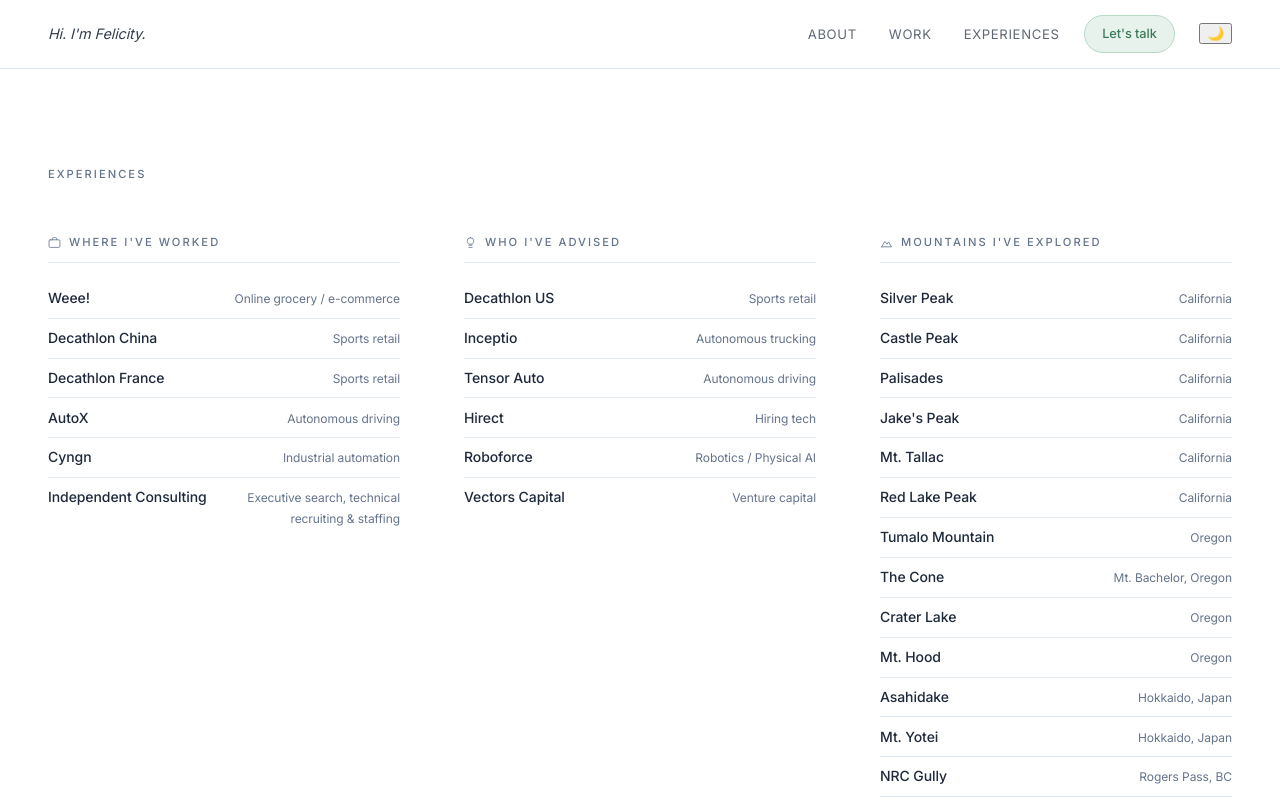
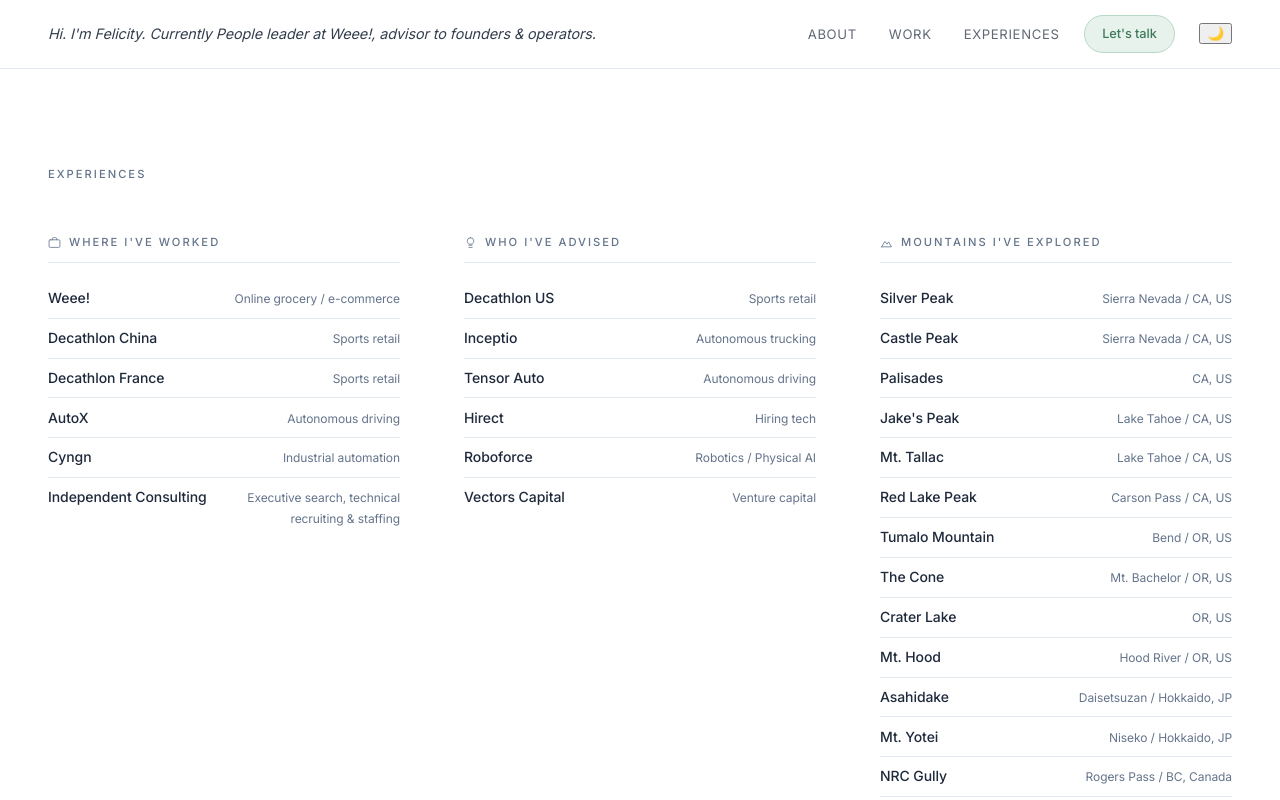
Before and after one commit to fel-nobot/feiweb, a Next.js app: page /story in a window 1280 px wide. Shown: the top 800 px of the page. Built offline with nearby package versions, Linux system fonts and the light colour scheme.

Commit message:
Updated nav greeting, mountain locations with verified format

```diff
--- a/app/page.tsx
+++ b/app/page.tsx
@@ -53,7 +53,7 @@ export default function HomePage() {
       <header className={`header${scrolled ? " header--scrolled" : ""}`}>
         <div className="container">
           <nav className="navwrap">
-            <Link href="/" className="nav-greeting">Hi. I'm Felicity — people, growth & the decisions that matter.</Link>
+            <Link href="/" className="nav-greeting">Hi. I'm Felicity. Currently People leader at Weee!, advisor to founders & operators.</Link>
             <div className="nav-right">
               <div className="nav-links">
                 <Link className="navlink" href="#about">About</Link>
--- a/app/story/page.tsx
+++ b/app/story/page.tsx
@@ -22,21 +22,21 @@ const advised = [
 ];
 
 const mountains = [
-  { name: "Silver Peak", loc: "California" },
-  { name: "Castle Peak", loc: "California" },
-  { name: "Palisades", loc: "California" },
-  { name: "Jake's Peak", loc: "California" },
-  { name: "Mt. Tallac", loc: "California" },
-  { name: "Red Lake Peak", loc: "California" },
-  { name: "Tumalo Mountain", loc: "Oregon" },
-  { name: "The Cone", loc: "Mt. Bachelor, Oregon" },
-  { name: "Crater Lake", loc: "Oregon" },
-  { name: "Mt. Hood", loc: "Oregon" },
-  { name: "Asahidake", loc: "Hokkaido, Japan" },
-  { name: "Mt. Yotei", loc: "Hokkaido, Japan" },
-  { name: "NRC Gully", loc: "Rogers Pass, BC" },
-  { name: "Ross Peak", loc: "BC, Canada" },
-  { name: "Mt. Shasta", loc: "California" },
+  { name: "Silver Peak", loc: "Sierra Nevada / CA, US" },
+  { name: "Castle Peak", loc: "Sierra Nevada / CA, US" },
+  { name: "Palisades", loc: "CA, US" },
+  { name: "Jake's Peak", loc: "Lake Tahoe / CA, US" },
+  { name: "Mt. Tallac", loc: "Lake Tahoe / CA, US" },
+  { name: "Red Lake Peak", loc: "Carson Pass / CA, US" },
+  { name: "Tumalo Mountain", loc: "Bend / OR, US" },
+  { name: "The Cone", loc: "Mt. Bachelor / OR, US" },
+  { name: "Crater Lake", loc: "OR, US" },
+  { name: "Mt. Hood", loc: "Hood River / OR, US" },
+  { name: "Asahidake", loc: "Daisetsuzan / Hokkaido, JP" },
+  { name: "Mt. Yotei", loc: "Niseko / Hokkaido, JP" },
+  { name: "NRC Gully", loc: "Rogers Pass / BC, Canada" },
+  { name: "Ross Peak", loc: "Banff / BC, Canada" },
+  { name: "Mt. Shasta", loc: "CA, US" },
 ];
 
 export default function StoryPage() {
@@ -45,7 +45,7 @@ export default function StoryPage() {
       <header className="header header--scrolled">
         <div className="container">
           <nav className="navwrap">
-            <Link href="/" className="nav-greeting">Hi. I'm Felicity.</Link>
+            <Link href="/" className="nav-greeting">Hi. I'm Felicity. Currently People leader at Weee!, advisor to founders & operators.</Link>
             <div className="nav-right">
               <div className="nav-links">
                 <Link className="navlink" href="/#about">About</Link>
```
